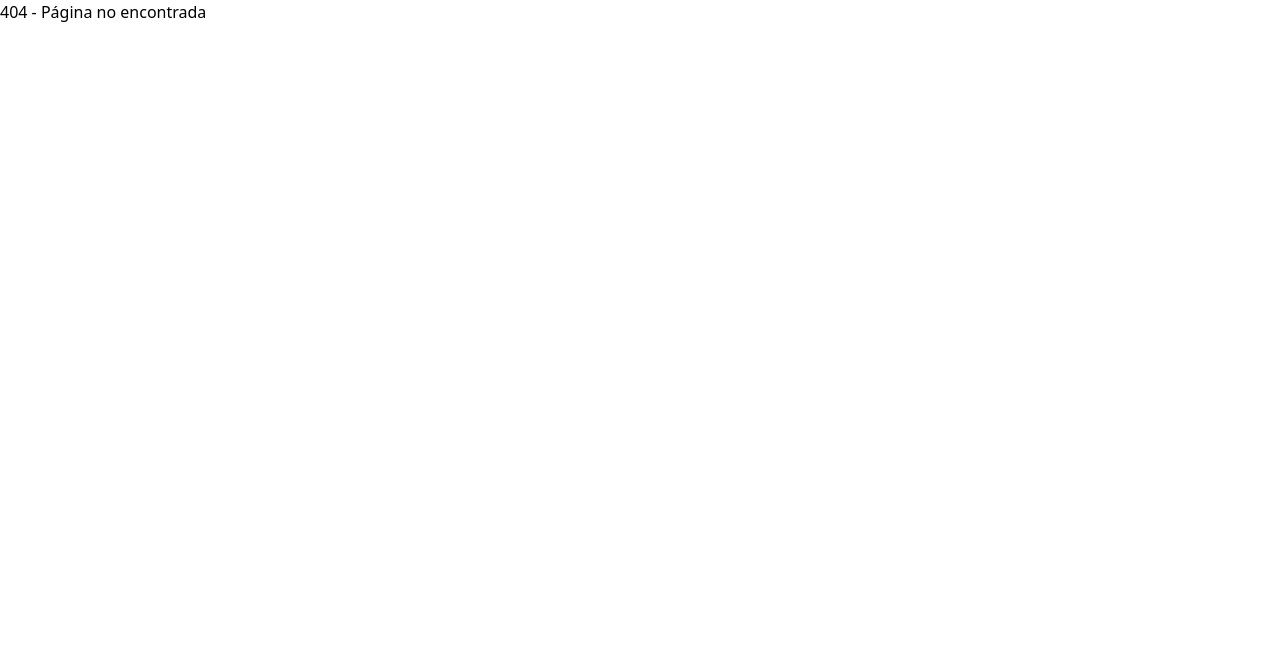
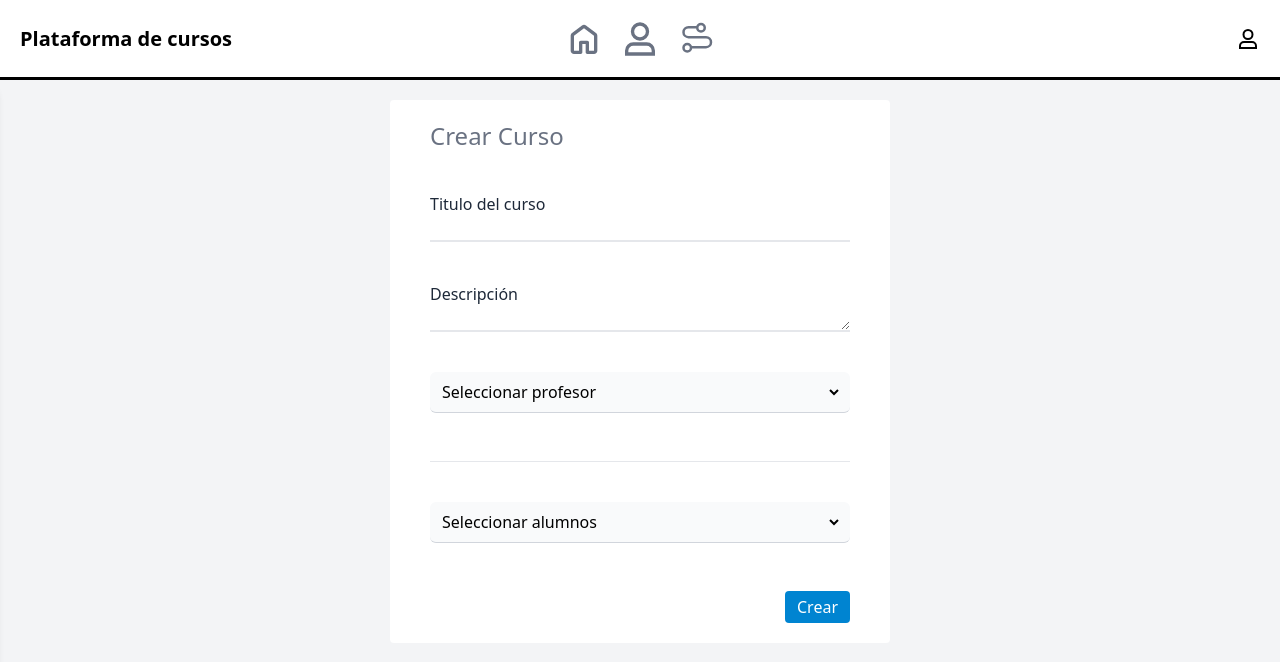
Before and after one commit to Elias288/Plataforma-de-Estudio, a React (Vite) app in the folder frontend/: page /crearCurso in a window 1280 px wide. Before the commit this address had no page. Shown: the top 662 px of the page. Built offline with nearby package versions, Linux system fonts and the light colour scheme.

Commit message:
style(Frontend): Página de cursos
Listar y crear cursos

```diff
--- a/frontend/src/layouts/NavBar.tsx
+++ b/frontend/src/layouts/NavBar.tsx
@@ -12,7 +12,7 @@ const NavBar = () => {
       <Link to={'/createUser'} className="text-gray-500" title="Crear Usuario">
         <UserLogo className="w-10 h-10" />
       </Link>
-      <Link to={'/'} className="text-gray-500" title="Cursos">
+      <Link to={'/cursos'} className="text-gray-500" title="Cursos">
         <PathLogo className="w-10 h-10" />
       </Link>
     </nav>
--- a/frontend/src/pages/CreateUser/components/AddCourses.tsx
+++ /dev/null
@@ -1,80 +0,0 @@
-import { useState } from 'react';
-
-type Option = {
-  value: string;
-  label: string;
-};
-
-const OPTIONS: Option[] = [
-  { value: 'programacion_web', label: 'Programación Web' },
-  { value: 'programacion_visualBasic', label: 'Programación Visual Basic' },
-  { value: 'programacion_java', label: 'Programación Java' },
-  { value: 'diseño_grafico', label: 'Diseño Gráfico' },
-  { value: 'mantenimiento_I', label: 'Mantenimiento I' },
-  { value: 'mantenimiento_II', label: 'Mantenimiento II' },
-  { value: 'office_2000', label: 'Office 2000' },
-];
-type Props = {
-  single?: boolean;
-};
-const AddCourses = ({ single = false }: Props) => {
-  const [selected, setSelected] = useState<Option[]>([]);
-
-  const handleSelect = (value: string) => {
-    const option = OPTIONS.find((o) => o.value === value);
-    if (!option) return;
-
-    if (single) {
-      setSelected([option]);
-      return;
-    }
-
-    if (selected.some((o) => o.value === value)) return;
-
-    setSelected((prev) => [...prev, option]);
-  };
-
-  const removeOption = (value: string) => {
-    setSelected((prev) => prev.filter((o) => o.value !== value));
-  };
-
-  return (
-    <div>
-      <div className=" bg-gray-50 rounded-md p-2 mb-2 border-b border-gray-300">
-        <select
-          name="courses__option"
-          id="courses_option"
-          defaultValue={''}
-          onChange={(e) => {
-            handleSelect(e.target.value);
-            e.target.value = '';
-          }}
-          className="w-full cursor-pointer focus:outline-none "
-        >
-          <option value="" disabled>
-            Seleccionar curso
-          </option>
-
-          {OPTIONS.map((option) => (
-            <option key={option.value} value={option.value}>
-              {option.label}
-            </option>
-          ))}
-        </select>
-      </div>
-
-      <ul>
-        {selected.map((option) => (
-          <li key={option.value} className="bg-gray-50 flex justify-between p-2 mb-1 rounded-md">
-            {option.label}
-            <button className="cursor-pointer" onClick={() => removeOption(option.value)}>
-              ❌
-            </button>
-          </li>
-        ))}
-      </ul>
-    </div>
-  );
-};
-
-export default AddCourses;
--- /dev/null
+++ b/frontend/src/pages/Cursos/Cursos.page.tsx
@@ -0,0 +1,11 @@
+import CrearCurso from './components/CrearCurso';
+import ListarCursos from './components/ListarCursos';
+
+type Props = {
+  option: 'crear' | 'listar';
+};
+const CursosPage = ({ option }: Props) => {
+  return <>{option === 'listar' ? <ListarCursos /> : <CrearCurso />}</>;
+};
+
+export default CursosPage;
--- /dev/null
+++ b/frontend/src/pages/Cursos/components/CrearCurso.tsx
@@ -0,0 +1,66 @@
+import SelectComponent from '@/components/Select.component';
+import Footer from '@/layouts/Footer';
+
+type Option = {
+  value: string;
+  label: string;
+};
+const PROFESORES: Option[] = [
+  { value: 'id_1', label: 'Diego' },
+  { value: 'id_2', label: 'Andrés' },
+  { value: 'id_3', label: 'Ramiro' },
+];
+
+const ALUMNOS: Option[] = [
+  { value: 'id_1', label: 'Agustín' },
+  { value: 'id_2', label: 'Pablo' },
+  { value: 'id_3', label: 'Carlos' },
+];
+
+type Props = {};
+const CrearCurso = ({}: Props) => {
+  return (
+    <div className="flex flex-col justify-between h-screen">
+      <div className="bg-white max-w-125 w-full mx-auto rounded-sm px-10 py-5">
+        <form className="flex flex-col gap-10">
+          <h2 className="text-2xl text-gray-500">Crear Curso</h2>
+
+          <label className="flex flex-col">
+            <span className="text-gray-800">Titulo del curso</span>
+            <input
+              type="text"
+              name="title"
+              className="border-0 border-b-2 border-b-gray-200 focus-visible:outline-0"
+            />
+          </label>
+
+          <label className="flex flex-col">
+            <span className="text-gray-800">Descripción</span>
+            <textarea
+              name="description"
+              rows={1}
+              className="border-0 border-b-2 border-b-gray-200 focus-visible:outline-0"
+            />
+          </label>
+
+          {/* En caso de ser administrador, seleccionar profesor */}
+          <SelectComponent title="Seleccionar profesor" options={PROFESORES} single />
+
+          <hr className="border-gray-200" />
+
+          <SelectComponent title="Seleccionar alumnos" options={ALUMNOS} />
+
+          <div className="flex justify-end text-sky-600 ">
+            <button className="bg-sky-600 rounded-sm text-white px-3 py-1 cursor-pointer">
+              Crear
+            </button>
+          </div>
+        </form>
+      </div>
+
+      <Footer />
+    </div>
+  );
+};
+
+export default CrearCurso;
--- /dev/null
+++ b/frontend/src/pages/Cursos/components/ListarCursos.tsx
@@ -0,0 +1,43 @@
+import Search from '@/components/Search';
+import Footer from '@/layouts/Footer';
+import RightBar from '@/pages/Home/components/RightBar';
+import { useNavigate } from 'react-router-dom';
+
+type Props = {};
+const ListarCursos = ({}: Props) => {
+  let navigate = useNavigate();
+
+  return (
+    <>
+      <div className="mx-auto w-fit min-h-screen max-w-5xl grid gap-5 px-5 mb-5 md:px-0 md:grid-cols-[28rem_16rem] ">
+        <div className="cursos">
+          <div className="wall__top flex flex-wrap gap-x-5 gap-y-3 pb-5 mb-5 border-b-2 border-gray-200">
+            <button
+              onClick={() => navigate('/crearCurso')}
+              className="bg-white rounded-4xl text-gray-500 py-2 px-3 shadow-md cursor-pointer hover:bg-sky-100 hover:text-blue-500 transition duration-700"
+            >
+              Crear Curso
+            </button>
+
+            <Search />
+          </div>
+
+          <article className="flex flex-col gap-y-4">
+            <section className="bg-white min-h-50 rounded-2xl p-3 shadow-md">
+              <h3>Curso 1</h3>
+            </section>
+            <section className="bg-white min-h-50 rounded-2xl p-3 shadow-md">
+              <h3>Curso 2</h3>
+            </section>
+          </article>
+        </div>
+
+        <RightBar />
+      </div>
+
+      <Footer />
+    </>
+  );
+};
+
+export default ListarCursos;
--- a/frontend/src/routes/AppRouter.tsx
+++ b/frontend/src/routes/AppRouter.tsx
@@ -5,6 +5,7 @@ import Login from '@/pages/Login';
 import MainLayout from '@/layouts/MainLayout';
 import Registration from '@/pages/Registration';
 import CreateUser from '@/pages/CreateUser/CreateUser';
+import CursosPage from '@/pages/Cursos/Cursos.page';
 
 const AppRouter = () => {
   return (
@@ -12,7 +13,11 @@ const AppRouter = () => {
       <Routes>
         <Route element={<MainLayout />}>
           <Route path="/" element={<Home />} />
+          {/* Solo para administradores y profesores */}
           <Route path="/createUser" element={<CreateUser />} />
+          {/* Solo para administradores y profesores */}
+          <Route path="/crearCurso" element={<CursosPage option="crear" />} />
+          <Route path="/cursos" element={<CursosPage option="listar" />} />
         </Route>
 
         <Route path="/login" element={<Login />} />
```
